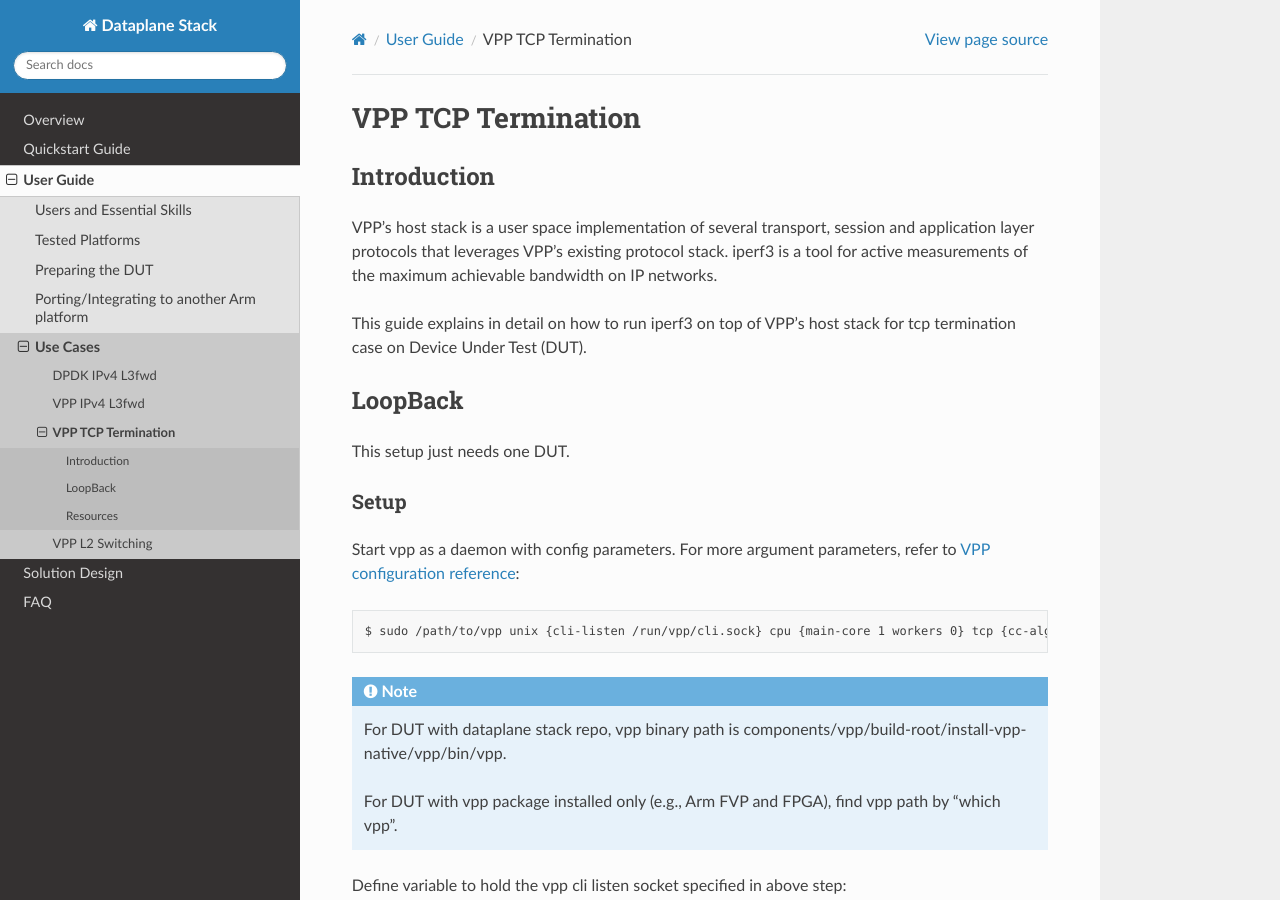
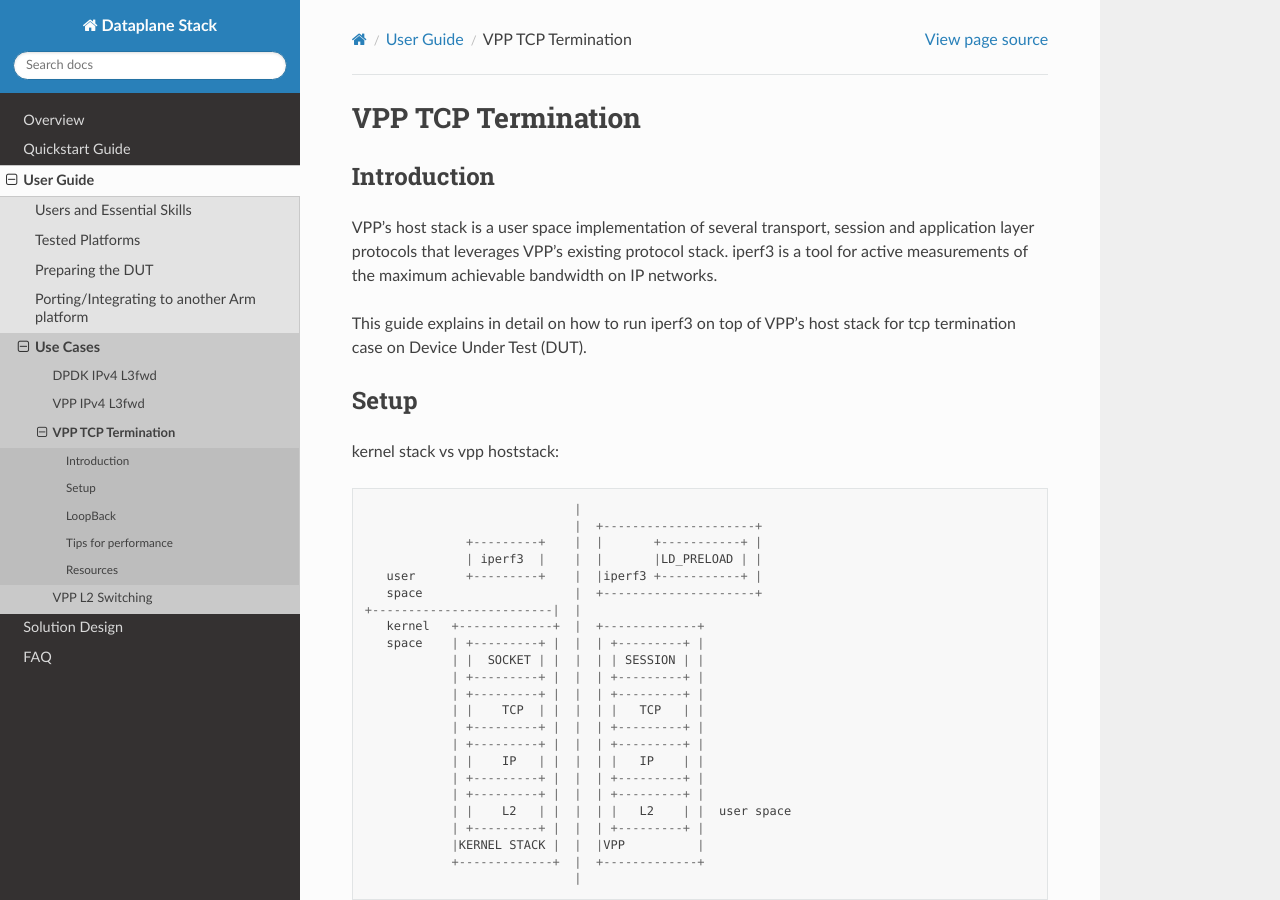
Before and after one commit to Yefeng-Lin/dataplane-stack_doc, a Sphinx documentation site: the page built from doc/user_guide/tcp_term.rst, in a window 1280 px wide and 900 px high. Built offline with Sphinx 7.4.7 and the Read the Docs theme 2.0.0, drawn with Linux system fonts in a browser that asks for light colours; some of the changed text lies outside the part shown.

Commit message:
Add stack diagram.

```diff
--- a/doc/user_guide/tcp_term.rst
+++ b/doc/user_guide/tcp_term.rst
@@ -17,6 +17,37 @@ iperf3 is a tool for active measurements of the maximum achievable bandwidth on
 
 This guide explains in detail on how to run iperf3 on top of VPP's host stack
 for tcp termination case on Device Under Test (DUT).
+
+
+*****
+Setup
+*****
+
+kernel stack vs vpp hoststack::
+
+                                 |
+                                 |  +---------------------+
+                  +---------+    |  |       +-----------+ |
+                  | iperf3  |    |  |       |LD_PRELOAD | |
+       user       +---------+    |  |iperf3 +-----------+ |
+       space                     |  +---------------------+
+    +-------------------------|  |
+       kernel   +-------------+  |  +-------------+
+       space    | +---------+ |  |  | +---------+ |
+                | |  SOCKET | |  |  | | SESSION | |
+                | +---------+ |  |  | +---------+ |
+                | +---------+ |  |  | +---------+ |
+                | |    TCP  | |  |  | |   TCP   | |
+                | +---------+ |  |  | +---------+ |
+                | +---------+ |  |  | +---------+ |
+                | |    IP   | |  |  | |   IP    | |
+                | +---------+ |  |  | +---------+ |
+                | +---------+ |  |  | +---------+ |
+                | |    L2   | |  |  | |   L2    | |  user space
+                | +---------+ |  |  | +---------+ |
+                |KERNEL STACK |  |  |VPP          |
+                +-------------+  |  +-------------+
+                                 |
 
 **********
 LoopBack
@@ -175,6 +206,21 @@ Kill iperf3 server::
 
         $ sudo pkill -9 iperf3
 
+********************
+Tips for performance
+********************
+
+For jumbo packets, increase vpp tcp mtu and buffer size to improve the performance.
+Below is vpp example config::
+
+        tcp {
+            cc-algo cubic
+            mtu 9000
+        }
+        buffers {
+            default data-size 10000
+        }
+
 *********
 Resources
 *********
```
